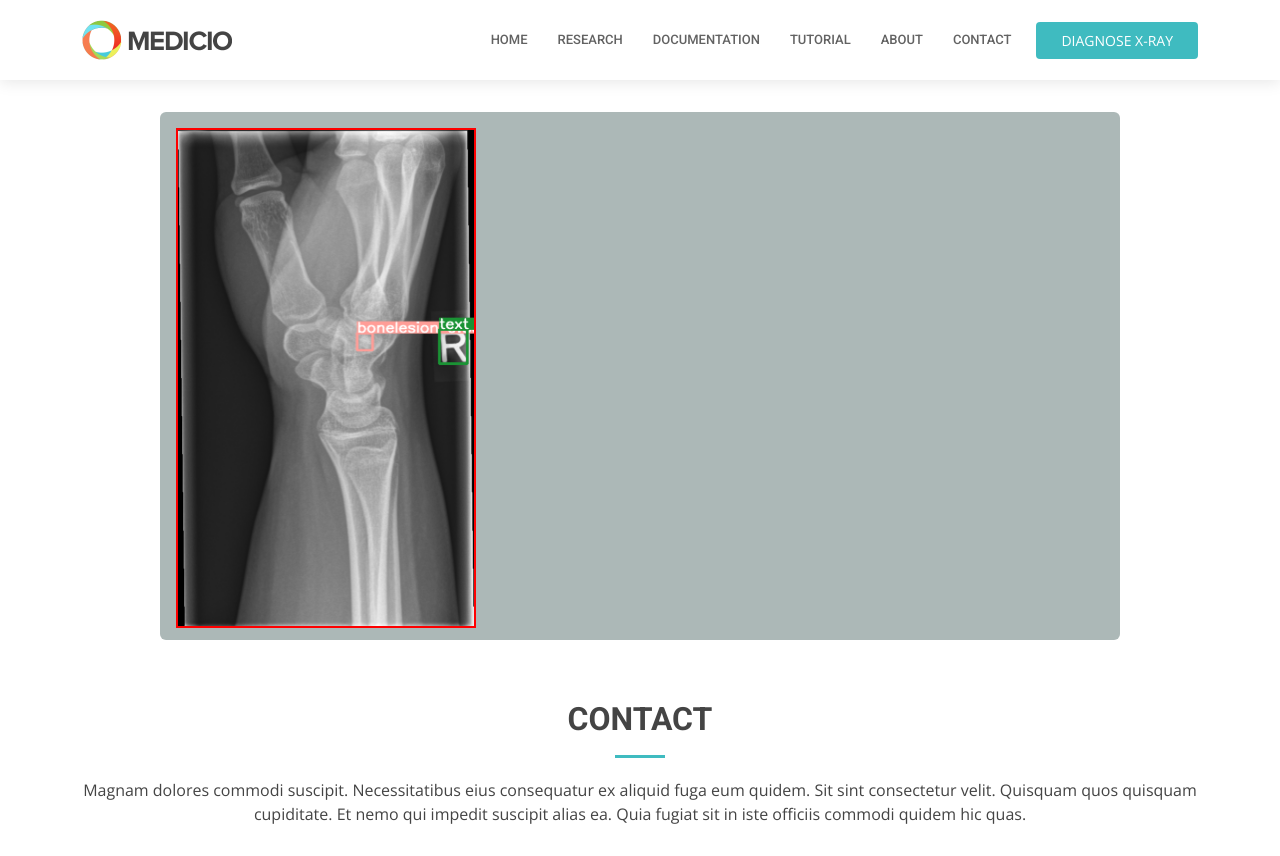
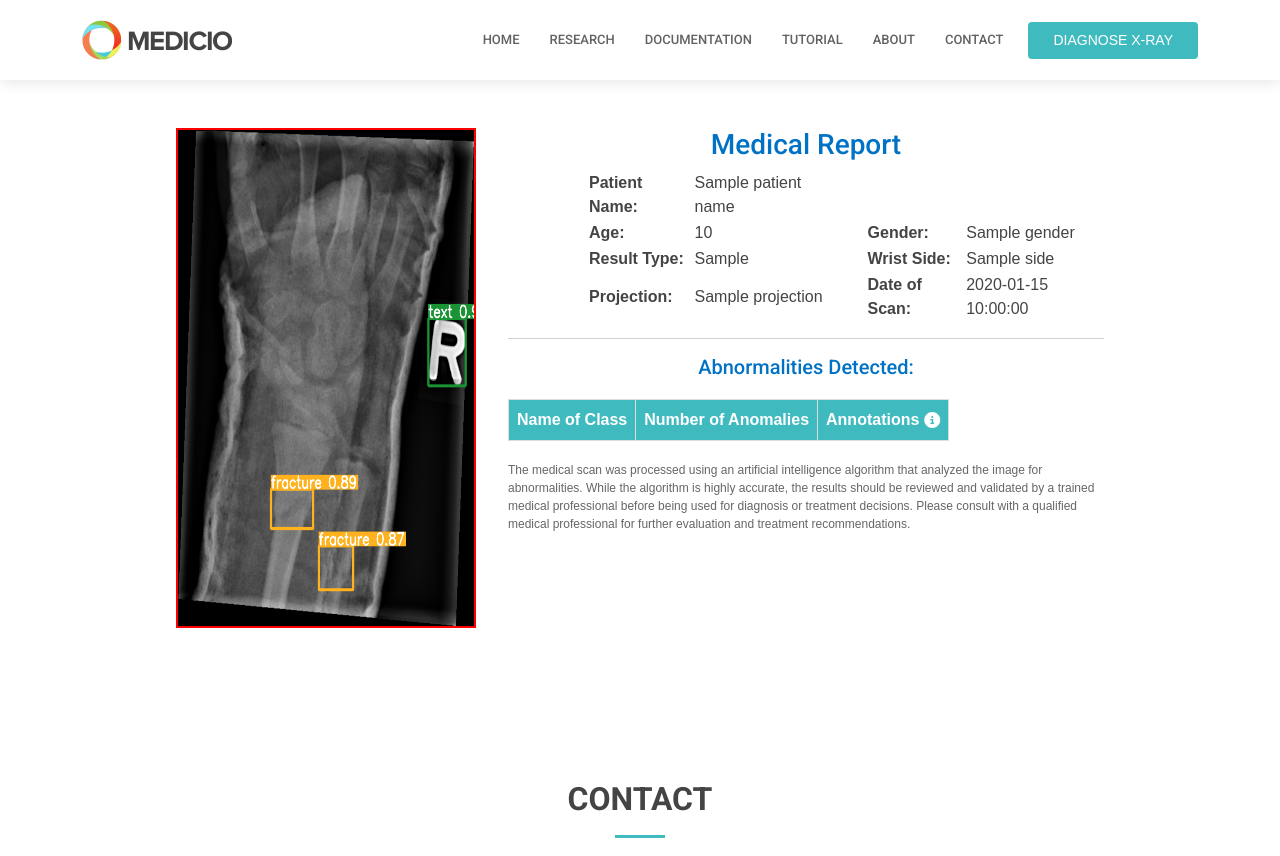
Before and after one commit to AbdulManaf12/Pediatric-Wrist-Abnormality-Detection-System, a Flask app: template Website/templates/result.html in a window 1280 px wide. Shown: the top 856 px of the page. Run offline with Flask 2, Linux system fonts and the light colour scheme; the template is opened without the code that fills it: most values are stand-ins (such as "Sample title", 1, 10 or a date in 2020); lists and menus that the app fills with data are empty; some libraries are stand-ins or nearby versions.

Commit message:
result information updated

```diff
--- a/Website/app.py
+++ b/Website/app.py
@@ -1,7 +1,9 @@
 from flask import Flask, request, render_template
 from inference import run
+from extract_bbox_info import yolo_to_dict
 import os
 import shutil
+import datetime
 
 app = Flask(__name__)
 app.config['UPLOAD_FOLDER'] = './static'
@@ -13,9 +15,9 @@ def index():
 
 @app.route('/predict', methods=['GET', 'POST'])
 def predict():
-    remove_files()
+    # remove_files()
     if request.method == 'POST':
-        name = request.form['Name']
+        patient_name = request.form['Name']
         age = request.form['Age']
         gender = request.form['Gender']
         result_type = request.form['ResultType']
@@ -28,8 +30,21 @@ def predict():
             file.save(filename)
 
         if result_type == 'detection':
-            run()
-            return render_template('result.html')
+            # run()
+            now = datetime.datetime.now()
+            # format the date string
+            date_of_scan = now.strftime("%B %d, %Y")
+
+            annotations = yolo_to_dict('static/exp/labels/input-image.txt', 'static/exp/input-image.png')
+
+            # Render the medical report template with the data
+            return render_template('result.html',
+                                patient_name=patient_name,
+                                age=age,
+                                gender=gender, result_type=result_type,
+                                side=side,projection=projection,
+                                date_of_scan=date_of_scan,
+                                annotations=annotations)
 
     return render_template('index.html')
 
@@ -43,5 +58,7 @@ def remove_files():
         shutil.rmtree('static/exp')
     if os.path.exists('input-image.png'):
         os.remove('input-image.png')
+
+
 if __name__ == "__main__":
     app.run(debug=True)
--- /dev/null
+++ b/Website/extract_bbox_info.py
@@ -0,0 +1,31 @@
+from PIL import Image
+
+class_names = ['boneanomaly', 'bonelesion', 'foreignbody', 'fracture', 'metal', 'periostealreaction', 'pronatorsign', 'softtissue', 'text']
+
+# function to convert YOLO format to dictionary
+def yolo_to_dict(yolo_file, image_file):
+    img = Image.open(image_file)
+    width, height = img.size
+
+    # read YOLO file
+    with open(yolo_file, 'r') as f:
+        lines = f.readlines()
+
+    # create dictionary to store annotations
+    annotations = {}
+    for class_name in class_names:
+        annotations[class_name] = []
+
+    # read annotations from YOLO file
+    for line in lines:
+        line = line.strip().split()
+        if len(line) == 5:
+            class_id, x_center, y_center, bbox_width, bbox_height = map(float, line)
+            class_name = class_names[int(class_id)]
+            x_min = int((x_center - bbox_width/2) * width)
+            y_min = int((y_center - bbox_height/2) * height)
+            x_max = int((x_center + bbox_width/2) * width)
+            y_max = int((y_center + bbox_height/2) * height)
+            annotations[class_name].append((x_min, y_min, x_max, y_max))
+
+    return annotations
--- a/Website/static/assets/css/style.css
+++ b/Website/static/assets/css/style.css
@@ -1924,6 +1924,95 @@ section {
   border: 5px dotted black;
   cursor: pointer;
 }
-.image-text{
+.image-text {
   margin-top: 40%;
 }
+.table-section {
+  font-family: Arial, sans-serif;
+  padding: 1em;
+  overflow: auto;
+  margin-left: 1em;
+}
+.patient-info {
+  margin-left: 5em;
+}
+.table-section::-webkit-scrollbar {
+  width: 0.5em; /* set the width of the scrollbar */
+}
+
+.table-section::-webkit-scrollbar-thumb {
+  background-color: transparent;
+}
+
+.table-section::-webkit-scrollbar-track {
+  background-color: transparent;
+}
+.imageshower-predict {
+  display: flex;
+  flex-direction: row;
+  margin-top: 7em;
+  height: 38em;
+  padding-top: 0%;
+}
+
+@media (max-width: 800px) {
+  .imageshower-predict {
+    flex-direction: column;
+    height: 80em;
+  }
+}
+
+body {
+  font-family: Arial, sans-serif;
+}
+.report-heading {
+  color: #0072c6 !important;
+  text-align: center;
+}
+.anomaly-table {
+  border-collapse: collapse;
+  margin: 20px 0;
+  text-align: center;
+}
+.th,
+.td {
+  border: 1px solid #ddd;
+  padding: 8px;
+}
+.th {
+  text-align: left;
+  background-color: #3fbbc0;
+  color: white;
+}
+.tr {
+  background-color: #f2f2f2;
+}
+p.disclaimer {
+  font-size: 12px;
+  color: #666;
+}
+span#tooltip {
+  position: relative;
+  display: inline-block;
+}
+
+span#tooltip .tooltiptext {
+  visibility: hidden;
+  width: 250px;
+  background-color: black;
+  color: #fff;
+  border-radius: 6px;
+  padding: 5px;
+  position: absolute;
+  z-index: 1;
+}
+
+span#tooltip:hover .tooltiptext {
+  visibility: visible;
+}
+.bold {
+  font-weight: bold;
+}
+.dragsome {
+  padding-left: 2em;
+}
--- a/Website/static/exp/labels/input-image.txt
+++ b/Website/static/exp/labels/input-image.txt
@@ -1,2 +1,3 @@
-1 0.630471 0.426237 0.0521886 0.0345472
-8 0.929293 0.436041 0.0942761 0.0690943
+3 0.533149 0.88222 0.116022 0.0883352
+3 0.384668 0.763307 0.142265 0.0792752
+8 0.908149 0.447339 0.125691 0.1359
--- a/Website/templates/result.html
+++ b/Website/templates/result.html
@@ -9,6 +9,10 @@
     <meta content="" name="keywords" />
 
     <!-- Favicons -->
+    <link
+      rel="stylesheet"
+      href="https://cdnjs.cloudflare.com/ajax/libs/font-awesome/4.7.0/css/font-awesome.min.css"
+    />
     <link
       href="{{ url_for('static', filename='assets/img/favicon.png')}}"
       rel="icon"
@@ -105,15 +109,7 @@
     <!-- Main -->
     <main>
       <!-- Result Section -->
-      <section
-        class="w-75 mx-auto rounded"
-        style="
-          margin-top: 7em;
-          background-color: rgb(172, 184, 183);
-          height: 33em;
-          padding-top: 0%;
-        "
-      >
+      <section class="w-75 mx-auto rounded imageshower-predict">
         <div class="image-magnifier">
           <div id="lens"></div>
           <div id="slideshow-items-container">
@@ -131,6 +127,79 @@
             />
           </div>
           <div id="result"></div>
+        </div>
+        <div class="table-section">
+          <h3 class="report-heading">Medical Report</h3>
+          <table class="patient-info">
+            <tr>
+              <td class="bold">Patient Name:</td>
+              <td>{{ patient_name }}</td>
+            </tr>
+            <tr>
+              <td class="bold">Age:</td>
+              <td>{{ age }}</td>
+
+              <td class="bold dragsome">Gender:</td>
+              <td>{{ gender }}</td>
+            </tr>
+            <tr>
+              <td class="bold">Result Type:</td>
+              <td>{{ result_type }}</td>
+
+              <td class="bold dragsome">Wrist Side:</td>
+              <td>{{ side }}</td>
+            </tr>
+            <tr>
+              <td class="bold">Projection:</td>
+              <td>{{ projection }}</td>
+
+              <td class="bold dragsome">Date of Scan:</td>
+              <td>{{ date_of_scan }}</td>
+            </tr>
+          </table>
+
+          <hr />
+          <h5 class="report-heading">Abnormalities Detected:</h5>
+
+          <table class="anomaly-table">
+            <tr class="tr">
+              <th class="th">Name of Class</th>
+              <th class="th">Number of Anomalies</th>
+              <th class="th">
+                <span
+                  id="tooltip"
+                  style="
+                    display: flex;
+                    justify-content: center;
+                    align-items: center;
+                  "
+                >
+                  Annotations
+                  <i class="fa fa-info-circle" style="margin-left: 5px"></i>
+                  <span class="tooltiptext">(x_min, y_min, x_max, y_max)</span>
+                </span>
+              </th>
+            </tr>
+            {% for class_name in annotations.keys() %} {% if
+            annotations[class_name] %} {% set num_annotations =
+            annotations[class_name]|length %}
+            <tr class="tr">
+              <td class="td">{{ class_name }}</td>
+              <td class="td">{{ num_annotations }}</td>
+              <td class="td">{{ annotations[class_name] }}</td>
+            </tr>
+            {% endif %} {% endfor %}
+          </table>
+
+          <p class="disclaimer">
+            The medical scan was processed using an artificial intelligence
+            algorithm that analyzed the image for abnormalities. While the
+            algorithm is highly accurate, the results should be reviewed and
+            validated by a trained medical professional before being used for
+            diagnosis or treatment decisions. Please consult with a qualified
+            medical professional for further evaluation and treatment
+            recommendations.
+          </p>
         </div>
       </section>
       <!-- End Result -->
```
Also changed, not shown: output.html (added, +27 -0 lines), Website/static/exp/input-image.png, Website/static/input-image.png.
